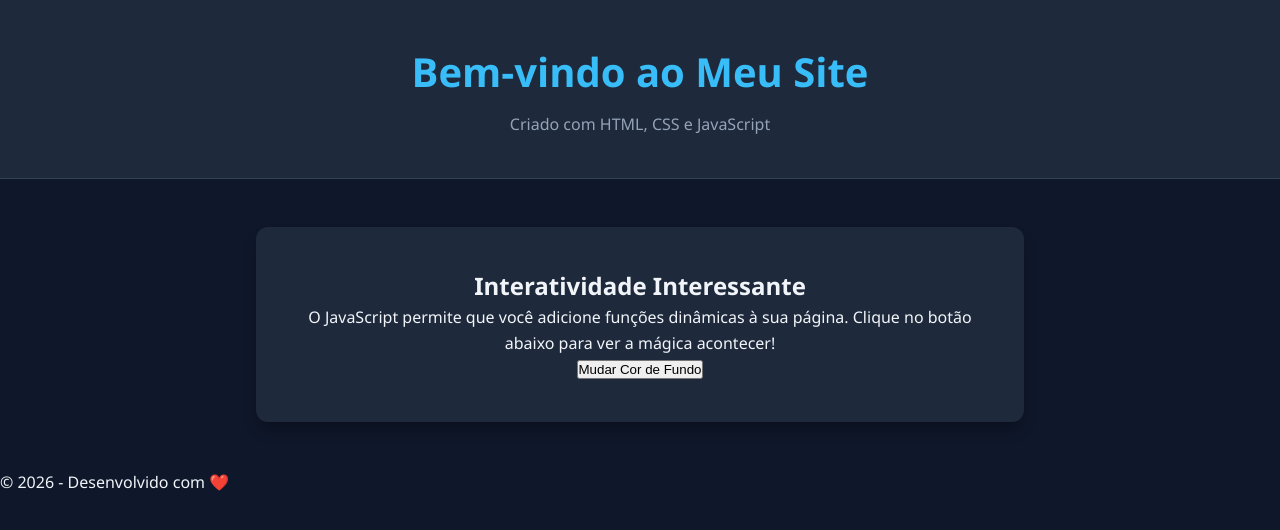
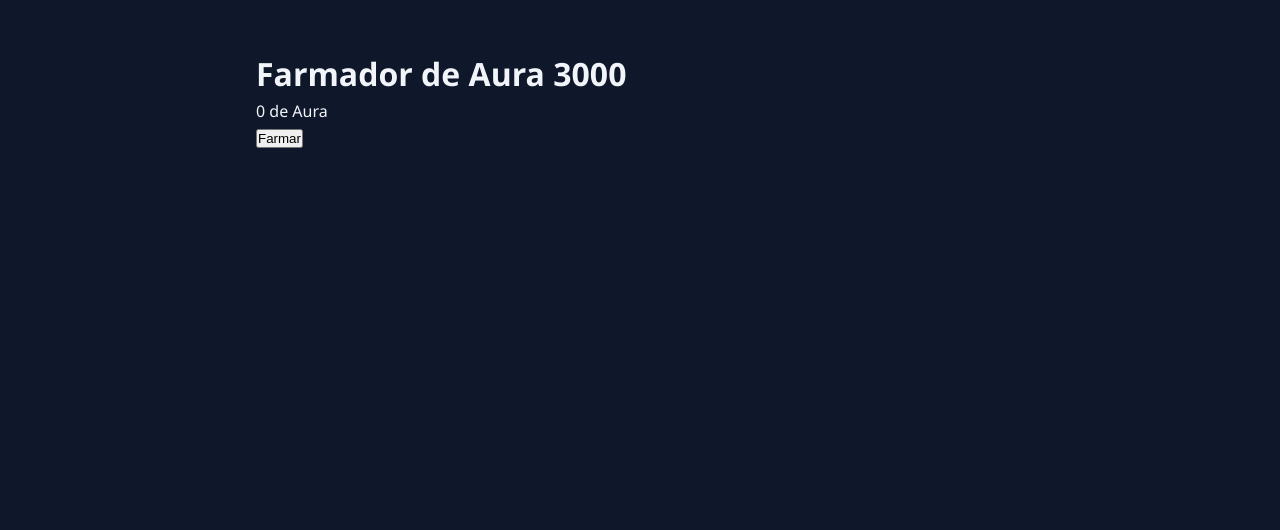
Before and after one commit to lsequinel/Perfil, a plain HTML site: page index.html in a window 1280 px wide. Drawn offline with Linux system fonts and the light colour scheme.

Commit message:
Update index.html

```diff
--- a/index.html
+++ b/index.html
@@ -3,27 +3,20 @@
 <head>
     <meta charset="UTF-8">
     <meta name="viewport" content="width=device-width, initial-scale=1.0">
-    <title>Meu Primeiro Site</title>
+    <title>Farmador de Aura 3000</title>
     <link rel="stylesheet" href="style.css">
 </head>
 <body>
 
-    <header>
-        <h1>Bem-vindo ao Meu Site</h1>
-        <p>Criado com HTML, CSS e JavaScript</p>
-    </header>
+    <div class="container">
+        <h1 id="titulo">Farmador de Aura 3000</h1>
 
-    <main class="container">
-        <section class="card">
-            <h2>Interatividade Interessante</h2>
-            <p>O JavaScript permite que você adicione funções dinâmicas à sua página. Clique no botão abaixo para ver a mágica acontecer!</p>
-            <button id="botao-cor">Mudar Cor de Fundo</button>
-        </section>
-    </main>
+        <div class="contador-box">
+            <span id="contador">0</span> <span class="subtexto">de Aura</span>
+        </div>
 
-    <footer>
-        <p>&copy; 2026 - Desenvolvido com ❤️</p>
-    </footer>
+        <button id="btn-farmar">Farmar</button>
+    </div>
 
     <script src="script.js"></script>
 </body>
```
